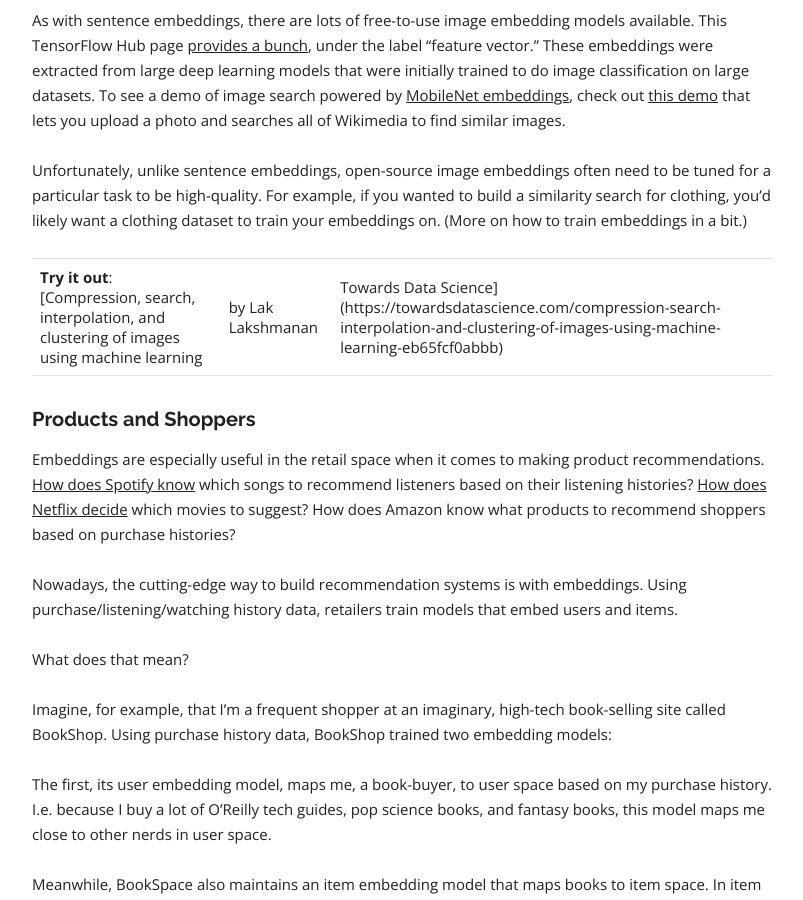
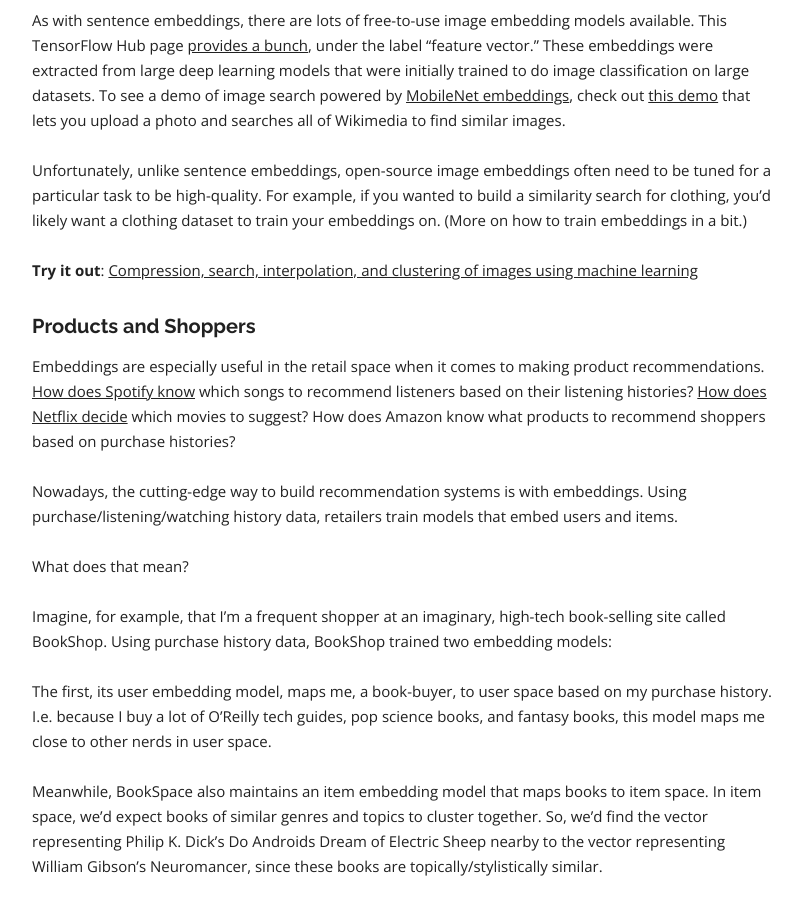
Before and after one commit to dalequark/daleonai, a Jekyll site: the page built from _posts/2022-03-01-machine-learnings-most-useful-multitool-embeddings.md, in a window 1280 px wide and 900 px high, scrolled down 6670 px. Shown: the whole window, without its empty margins (238-1041 px from the left). Built offline with Jekyll 4.4.1, drawn with Linux system fonts in a browser that asks for light colours; some web fonts are replaced; a script that is not in the unit is left out; comment, search, counter and statistics services are not loaded.

Commit message:
Update Blog “2022-03-01-machine-learnings-most-useful-multitool-embeddings”

```diff
--- a/_posts/2022-03-01-machine-learnings-most-useful-multitool-embeddings.md
+++ b/_posts/2022-03-01-machine-learnings-most-useful-multitool-embeddings.md
@@ -118,7 +118,7 @@
 
 Unfortunately, unlike sentence embeddings, open-source image embeddings often need to be tuned for a particular task to be high-quality. For example, if you wanted to build a similarity search for clothing, you’d likely want a clothing dataset to train your embeddings on. (More on how to train embeddings in a bit.)
 
-**Try it out**: [Compression, search, interpolation, and clustering of images using machine learning | by Lak Lakshmanan | Towards Data Science](https://towardsdatascience.com/compression-search-interpolation-and-clustering-of-images-using-machine-learning-eb65fcf0abbb)
+**Try it out**: [Compression, search, interpolation, and clustering of images using machine learning](https://towardsdatascience.com/compression-search-interpolation-and-clustering-of-images-using-machine-learning-eb65fcf0abbb)
 
 ### Products and Shoppers
 
```
